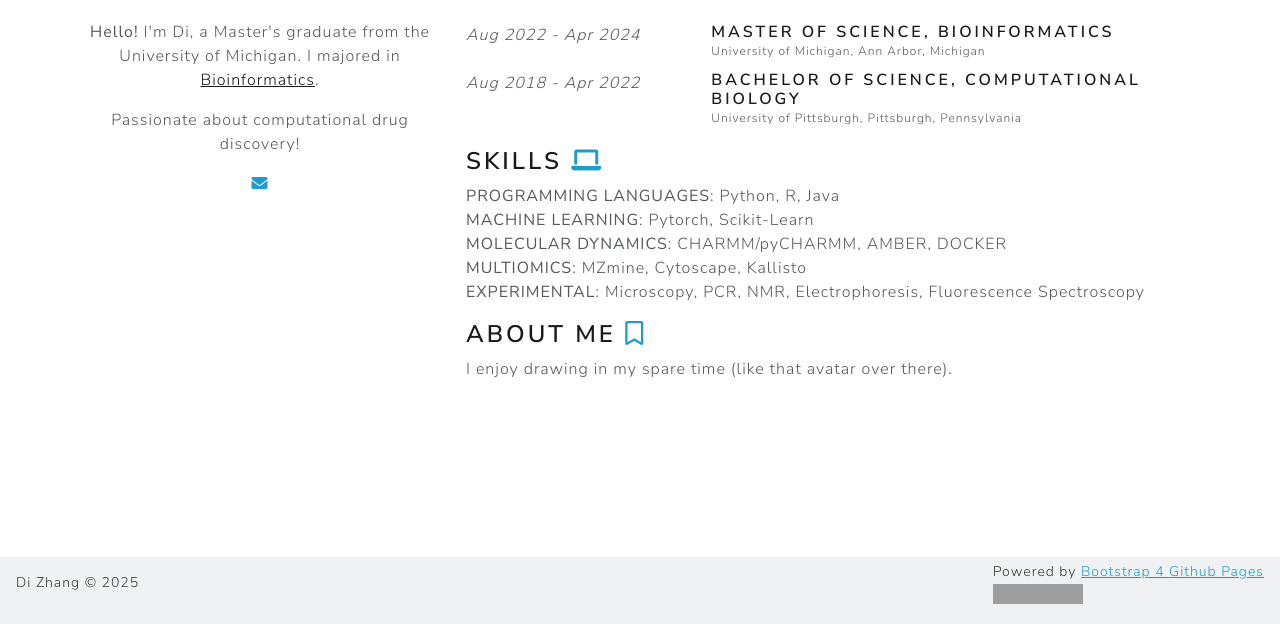
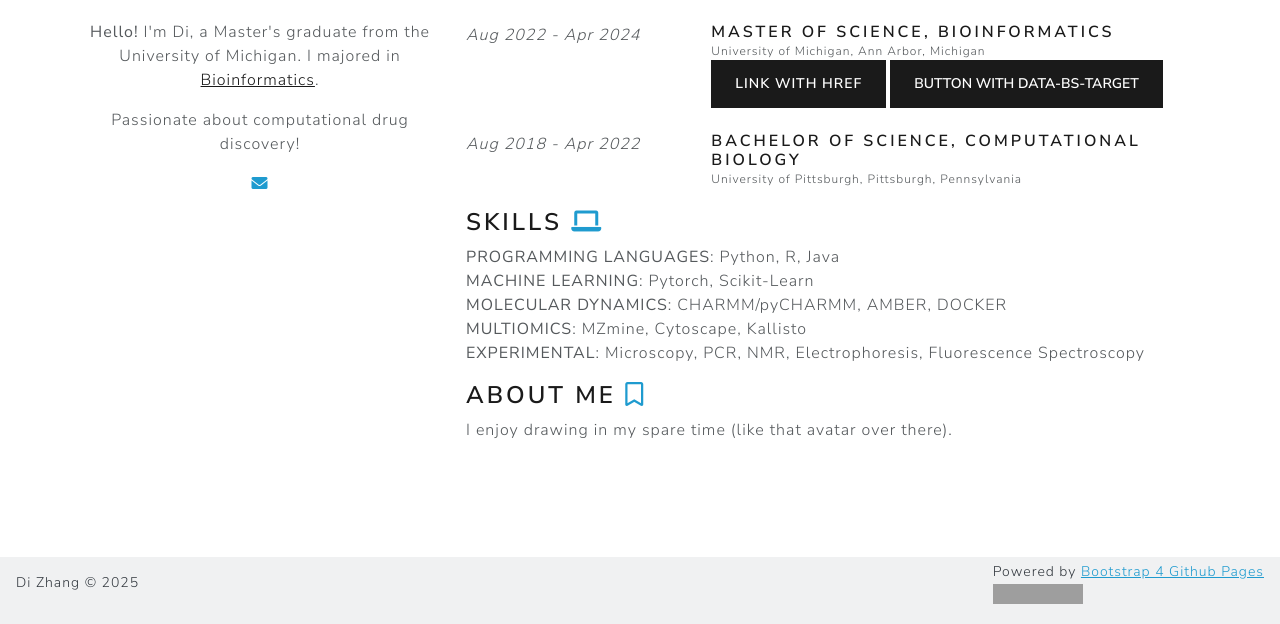
Before and after one commit to zhangdi33/zhangdi33.github.io, a Jekyll site: the page built from index.html, in a window 1280 px wide, cut to the strip 276-900 px from the top of the page. Built offline with Jekyll 4.4.1, drawn with Linux system fonts in a browser that asks for light colours; grey boxes are pictures that could not be loaded.

Commit message:
Update index.html

```diff
--- a/index.html
+++ b/index.html
@@ -69,7 +69,19 @@
             <h5 class="mb-0">Master of Science, Bioinformatics</h5>
             <p class="text-secondary mb-0" style="font-size:75%;">University of Michigan, Ann Arbor, Michigan</p>
 
-
+            <p class="d-inline-flex gap-1">
+  <a class="btn btn-primary" data-bs-toggle="collapse" href="#collapseExample" role="button" aria-expanded="false" aria-controls="collapseExample">
+    Link with href
+  </a>
+  <button class="btn btn-primary" type="button" data-bs-toggle="collapse" data-bs-target="#collapseExample" aria-expanded="false" aria-controls="collapseExample">
+    Button with data-bs-target
+  </button>
+</p>
+<div class="collapse" id="collapseExample">
+  <div class="card card-body">
+    Some placeholder content for the collapse component. This panel is hidden by default but revealed when the user activates the relevant trigger.
+  </div>
+</div>
 
           </div>
         </div>
```
